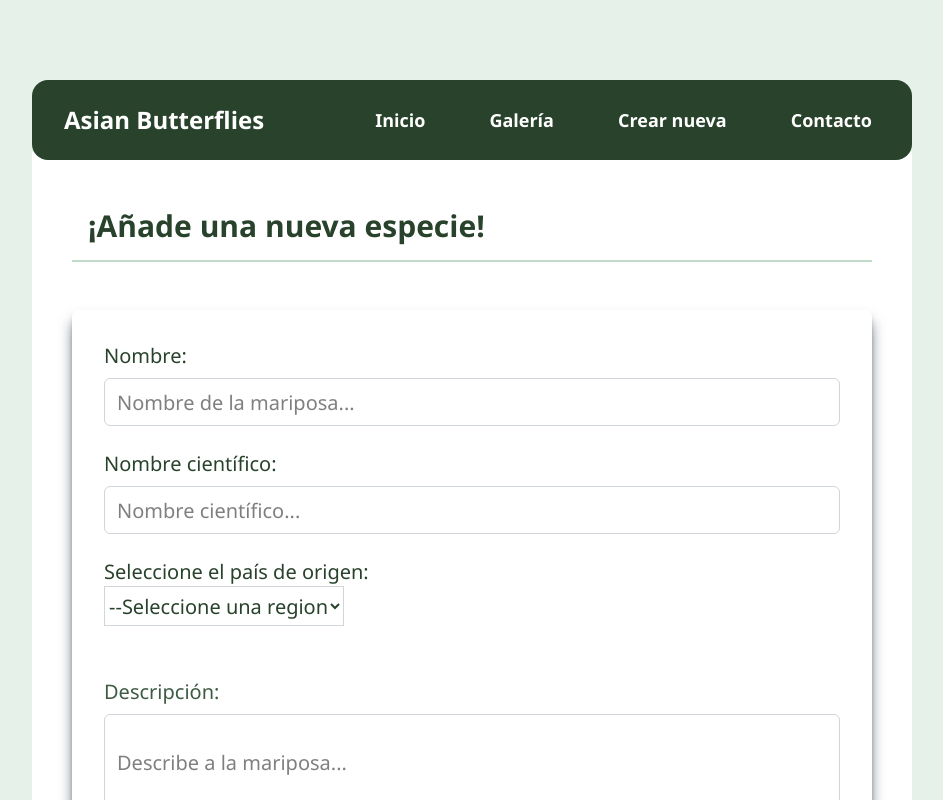
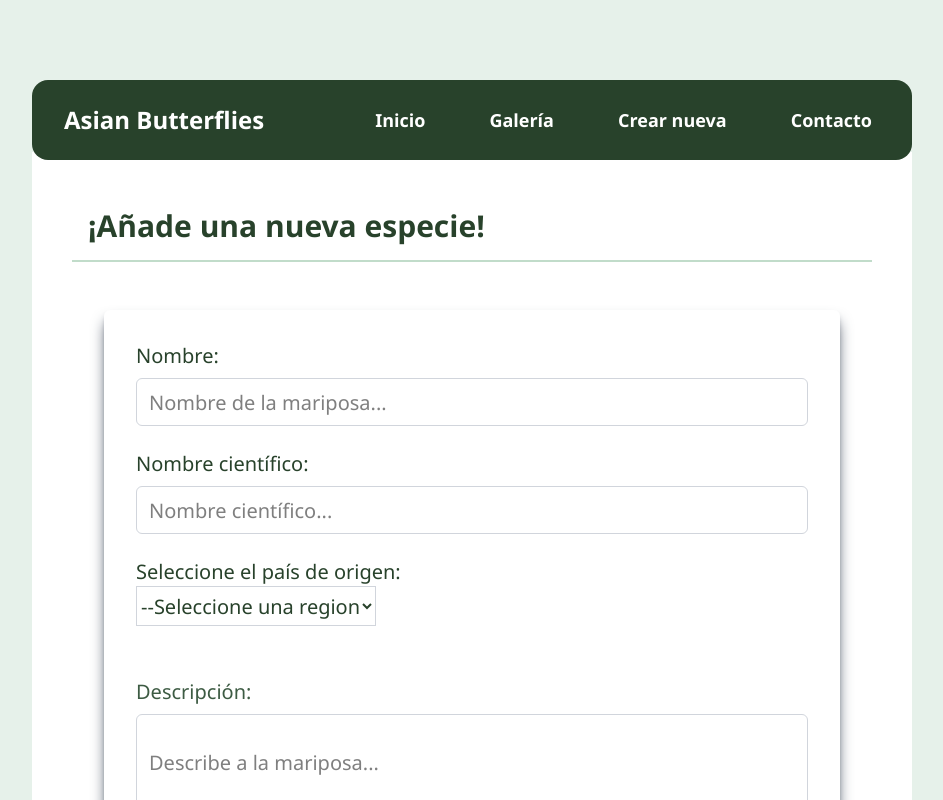
Before and after one commit to Proyecto-Asia/asian-butterflies, a React (Vite) app: page /newbutterfly in a window 1280 px wide. Shown: the top 800 px of the page, without its empty margins (168-1111 px from the left). Built offline with nearby package versions, Linux system fonts and the light colour scheme; data requests are answered from the project's data file.

Commit message:
fix: change structure (#26)

```diff
--- a/src/pages/CreateButterfly.jsx
+++ b/src/pages/CreateButterfly.jsx
@@ -78,8 +78,9 @@ const CreateButterfly = () => {
 
   return (
     <>
+      <section>
         <TitleSection title="¡Añade una nueva especie!" />
-
+        <div className="mx-8">
           <CreateForm
             FormData={newButterfly} // el estado con todos los valores
             onChange={controlarInput} //Manejar cambios en los inputs
@@ -87,6 +88,8 @@ const CreateButterfly = () => {
             data={data}
             handleSelectionChange={handleSelectionChange}
           />
+        </div>
+      </section>
     </>
   );
 };
```
Lines whose indentation alone changed are shown as unchanged.
